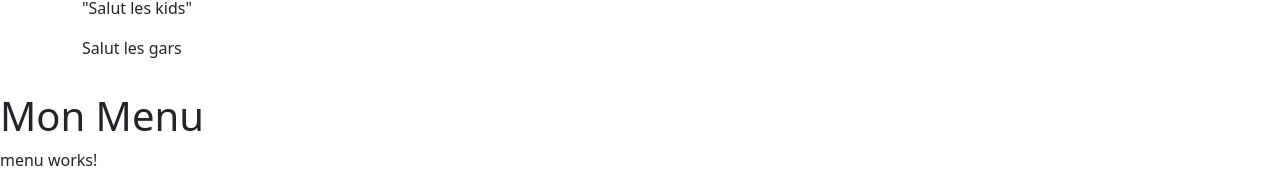
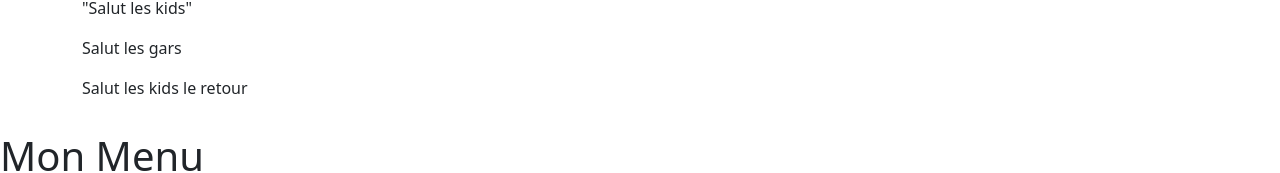
Before and after one commit to clem3806/projetFilRougeGrp4, an Angular app in the folder angular-Fil-Rouge/: page / in a window 1280 px wide. Shown: the part 155-328 px from the top of the page. Built offline with nearby package versions, Linux system fonts and the light colour scheme; no server answers.

Commit message:
Essai 3 pascal

```diff
--- a/angular-Fil-Rouge/src/app/composants/formations/formations.component.html
+++ b/angular-Fil-Rouge/src/app/composants/formations/formations.component.html
@@ -18,4 +18,5 @@
         </tbody>
         <p>"Salut les kids"</p>
         <p>Salut les gars</p>
+        <p>Salut les kids le retour</p>
     </table>
```
